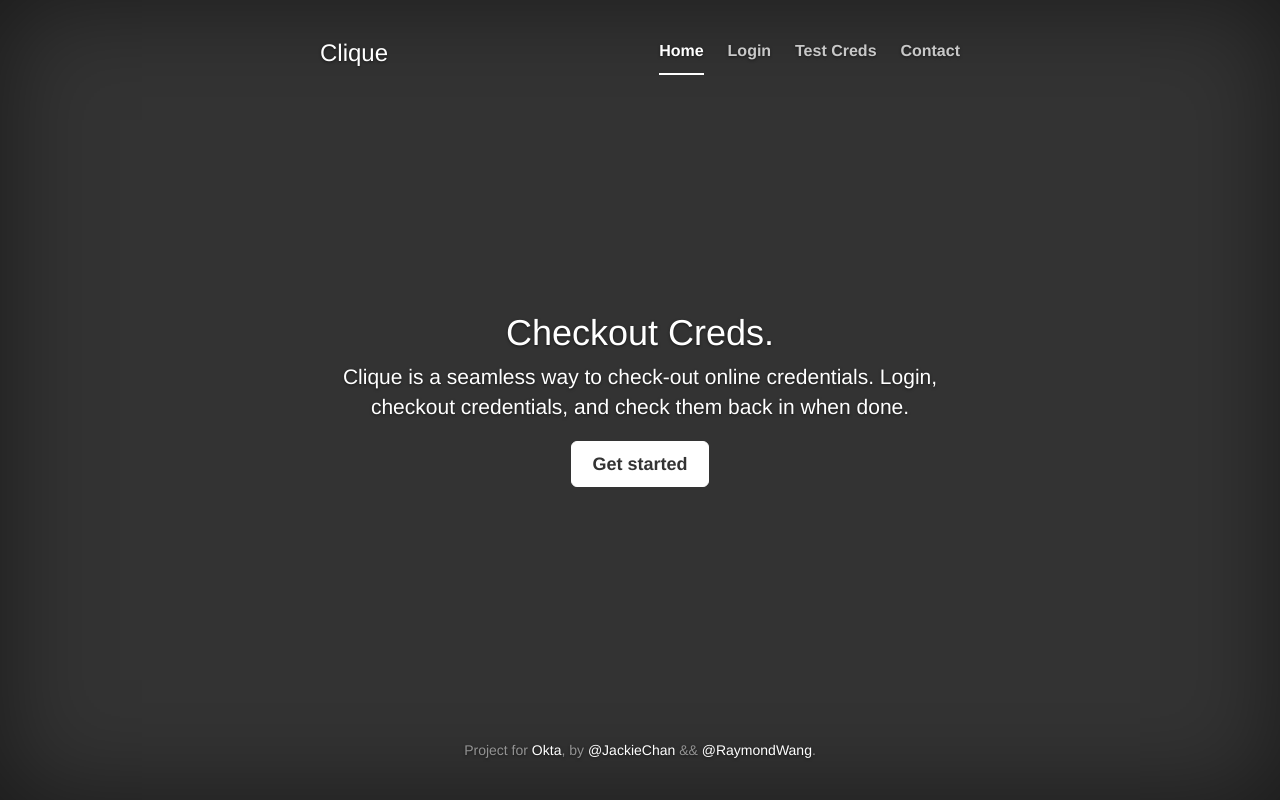
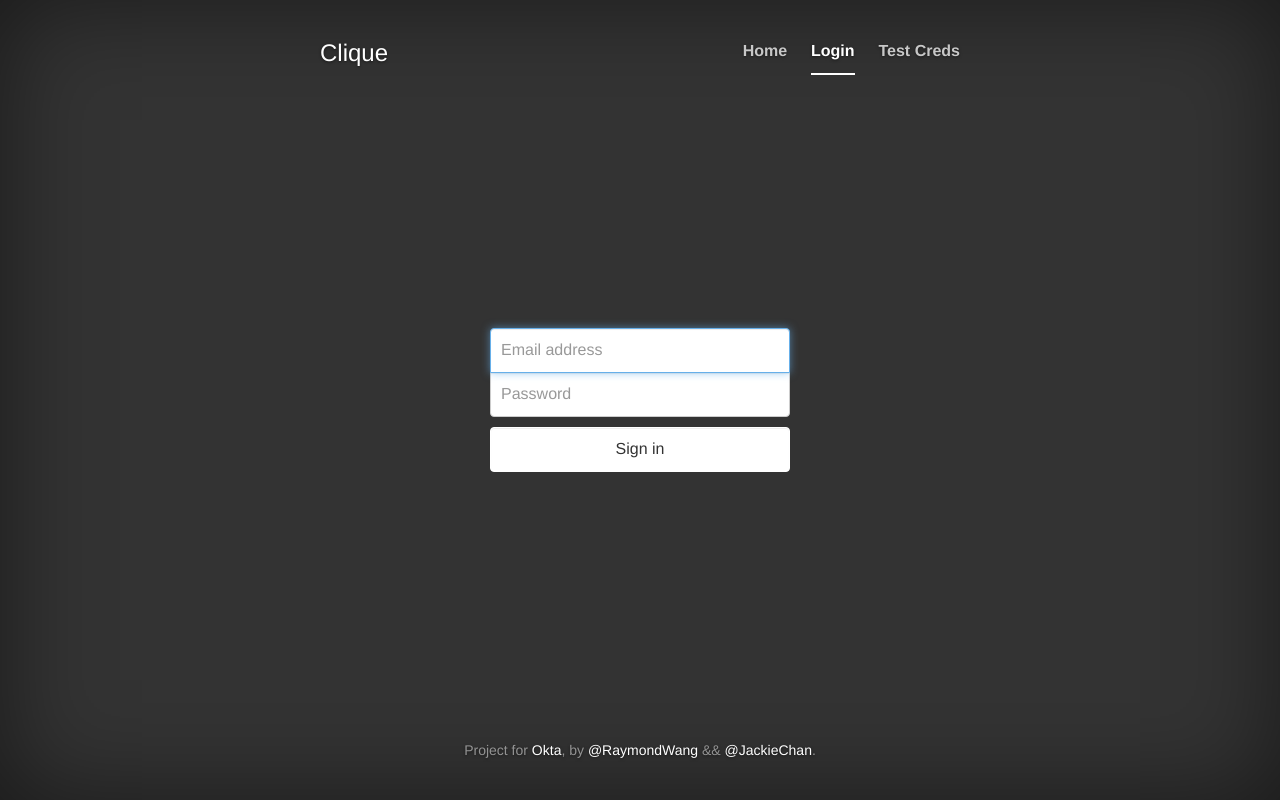
Before and after one commit to rwang-okta/clique, a Flask app: page /login in a window 1280 px wide. Run offline with Flask 2, Linux system fonts and the light colour scheme; some libraries are stand-ins or nearby versions.

Commit message:
sixth commit

```diff
--- a/run.py
+++ b/run.py
@@ -11,9 +11,11 @@ app = Flask(__name__)
 #@app.route('/')
 #def hello():
 #    return 'Hello World!'
+
+@app.route('/home', methods=['GET'])
 @app.route('/', methods=['GET'])
-def redir_to_login():
-    return render_template('login.html')
+def home():
+    return render_template('home.html')
 
 @app.route('/login', methods=['GET','POST'])
 def login():
@@ -21,7 +23,7 @@ def login():
     if request.method == 'POST':
         if valid_login(request.form['username'],
             request.form['password']):
-            return render_template('home.html', error=error)#log_the_user_in(request.form['username'])
+            return render_template('cred.html', error=error)#log_the_user_in(request.form['username'])
     else:
         error = 'Invalid username/password'
     # the code below is executed if the request method
--- a/static/css/cover.css
+++ b/static/css/cover.css
@@ -161,3 +161,44 @@ body {
     width: 700px;
   }
 }
+
+/* form stuff */
+.form-signin {
+  max-width: 330px;
+  padding: 15px;
+  margin: 0 auto;
+}
+.form-signin .form-signin-heading,
+.form-signin .checkbox {
+  margin-bottom: 10px;
+}
+
+.form-signin-heading {
+  text-align: center
+}
+
+.form-signin .checkbox {
+  font-weight: normal;
+}
+.form-signin .form-control {
+  position: relative;
+  height: auto;
+  -webkit-box-sizing: border-box;
+     -moz-box-sizing: border-box;
+          box-sizing: border-box;
+  padding: 10px;
+  font-size: 16px;
+}
+.form-signin .form-control:focus {
+  z-index: 2;
+}
+.form-signin input[type="email"] {
+  margin-bottom: -1px;
+  border-bottom-right-radius: 0;
+  border-bottom-left-radius: 0;
+}
+.form-signin input[type="password"] {
+  margin-bottom: 10px;
+  border-top-left-radius: 0;
+  border-top-right-radius: 0;
+}
--- /dev/null
+++ b/templates/cred.html
@@ -0,0 +1 @@
+<div>welcome to the logged in land</div>
--- a/templates/layout.html
+++ b/templates/layout.html
@@ -1,11 +1,11 @@
 <!doctype html>
-        <head>
-<title>Clique</title>
+<head>
+    <title>Clique</title>
 </head>
 <link rel="stylesheet" href="//maxcdn.bootstrapcdn.com/bootstrap/3.2.0/css/bootstrap.min.css">
 <link rel="stylesheet" href="{{ url_for('static',filename='css/cover.css') }}">
 
 {% block body %}{% endblock %}
 
+<script src="//ajax.googleapis.com/ajax/libs/jquery/2.1.1/jquery.min.js"></script>
 <script src="//maxcdn.bootstrapcdn.com/bootstrap/3.2.0/js/bootstrap.min.js"></script>
-<script src="//ajax.googleapis.com/ajax/libs/jquery/2.1.1/jquery.min.js"></script>
--- a/templates/login.html
+++ b/templates/login.html
@@ -1,7 +1,5 @@
 {% extends "layout.html" %}
 {% block body %}
-
-<!--<link rel="stylesheet" href="{{ url_for('static',filename='css/signin.css') }}">-->
 
 <div class="site-wrapper">
 
@@ -13,25 +11,27 @@
                 <div class="inner">
                     <h3 class="masthead-brand">Clique</h3>
                     <ul class="nav masthead-nav">
-                        <li class="active"><a href="#">Home</a></li>
-                        <li><a href="/login">Login</a></li>
+                        <li><a href="/home">Home</a></li>
+                        <li class="active"><a href="/login">Login</a></li>
                         <li><a href="#">Test Creds</a></li>
-                        <li><a href="#">Contact</a></li>
                     </ul>
                 </div>
             </div>
 
             <div class="inner cover">
-                <h1 class="cover-heading">Checkout Creds.</h1>
-                <p class="lead">Clique is a seamless way to check-out online credentials. Login, checkout credentials, and check them back in when done.</p>
-                <p class="lead">
-                    <a href="#" class="btn btn-lg btn-default">Get started</a>
-                </p>
+
+
+        <form class="form-signin" role="form" action="{{ url_for('login') }}" method="post">
+            <!--<h1 class="cover-heading">Login</h1>-->
+            <input type="email" class="form-control" placeholder="Email address" required autofocus name="username">
+            <input type="password" class="form-control" placeholder="Password" required name="password">
+            <a href="#" class="btn btn-default form-control">Sign in</a>
+        </form>
             </div>
 
             <div class="mastfoot">
                 <div class="inner">
-                    <p>Project for <a href="http://www.okta.com">Okta</a>, by <a href="#">@JackieChan</a> &amp;&amp; <a href="#">@RaymondWang</a>.</p>
+                    <p>Project for <a href="http://www.okta.com">Okta</a>, by <a href="mailto:rwang@okta.com">@RaymondWang</a> &amp;&amp; <a href="mailto:jackychen@okta.com">@JackieChan</a>.</p>
                 </div>
             </div>
 
@@ -39,15 +39,4 @@
 
     </div>
 </div>
-    <!--<div class="container">
-        <img class="logo" src="{{ url_for('static',filename='img/okta.png') }}">
-
-        <form class="form-signin" role="form" action="{{ url_for('login') }}" method="post">
-            <h2 class="form-signin-heading">Login</h2>
-            <input type="email" class="form-control" placeholder="Email address" required autofocus name="username">
-            <input type="password" class="form-control" placeholder="Password" required name="password">
-            <button class="btn btn-lg btn-primary btn-block" type="submit">Sign in</button>
-        </form>
-
-    </div>-->
-    {% endblock %}
+{% endblock %}
```
Also changed, not shown: templates/home.html (+33 -4 lines), static/img/CliQue.png (deleted).
